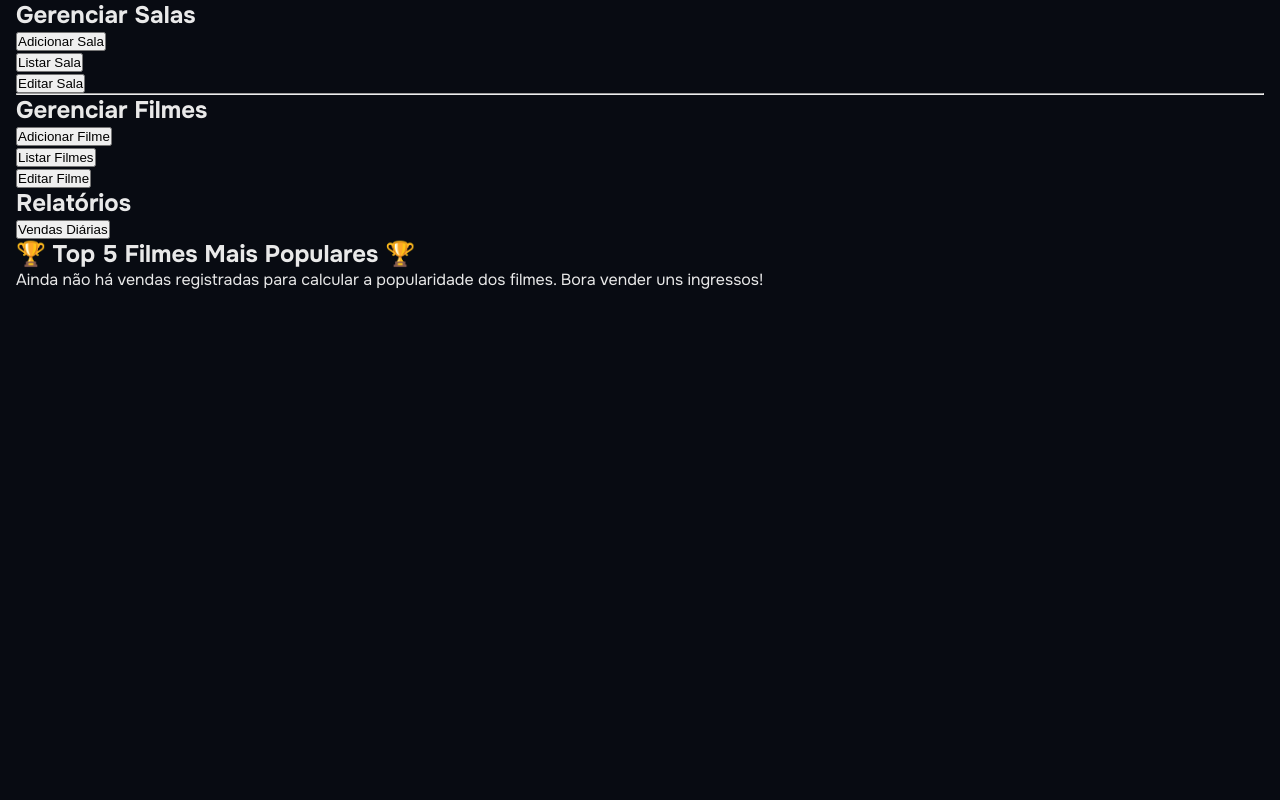
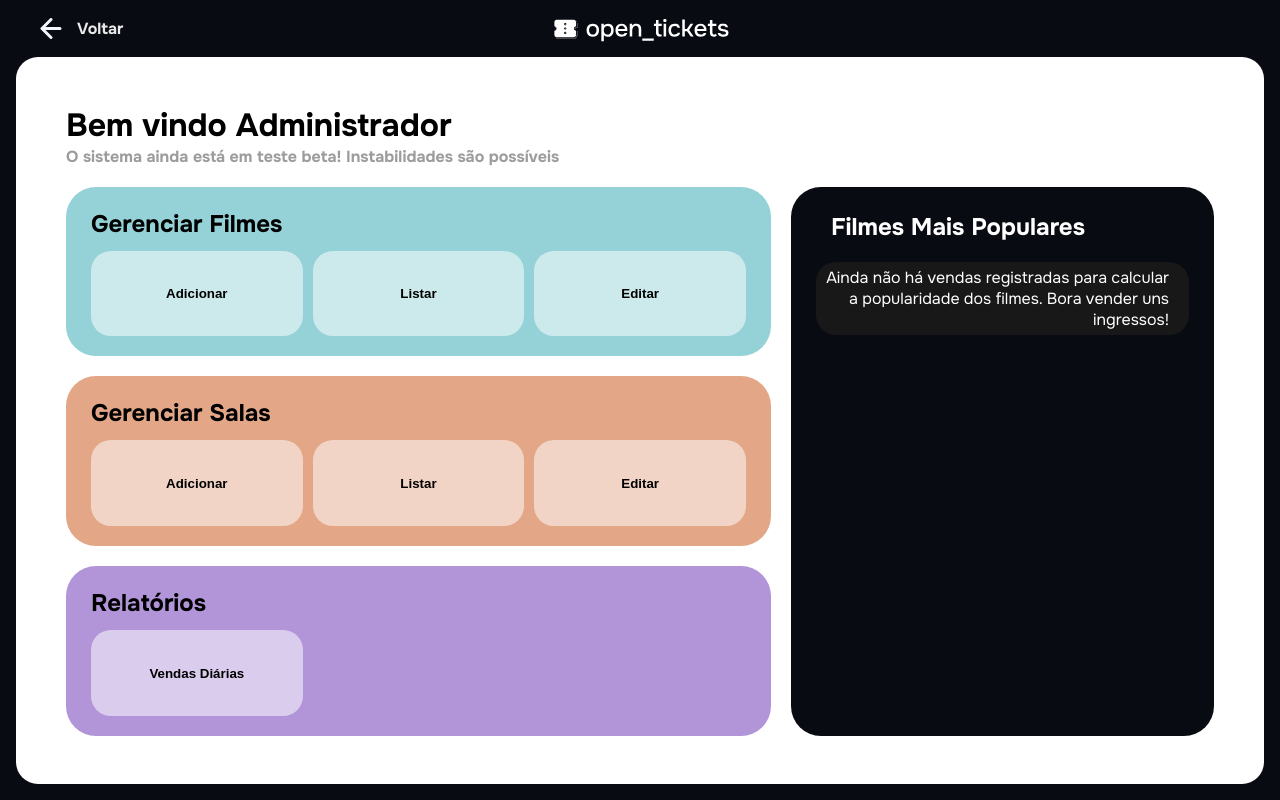
Before and after one commit to TonyRodIv/OpenTickets, a Flask app: page /adm/home in a window 1280 px wide. Run offline with Flask 3, Linux system fonts and the light colour scheme.

Commit message:
feat: Update ticket sales data and enhance admin dashboard
- Modified ticket sales data in vendas.json to reflect new seating and timings for "Taylor Swift: Já Eras Tuor" and "Lilo&Stitch".
- Added new entries for "Turma da Mônica: Uma Aventura no Tempo" in vendas.json.
- Updated adm.py to include popular films in the admin dashboard.
- Created a new CSS file (admINIT.css) for styling the admin dashboard.
- Updated main_totem.css with additional styles.
- Removed deprecated style.css.
- Enhanced admHome.html to display popular films and improved layout.
- Changed link in confirmar_venda.html to redirect to escolher_filme instead of vendInit.

```diff
--- a/routes/adm.py
+++ b/routes/adm.py
@@ -29,19 +29,26 @@ def login(): # Função de login do ADM, está em /adm/
 
 @adm_route.route('/home')
 def admInit():
-    # Salas - adm
     listarSala = url_for('adm.listar_salas_view')
     adicionarSala = url_for('adm.adicionar_sala_view')
     editarSala = url_for('adm.editar_sala_view')
 
-    # Filmes - Adm
     adicionarFilme = url_for('adm.adicionar_filme_view')
     listarFilmes = url_for('adm.listar_filmes_view')
     editarFilme = url_for('adm.editar_filme_view')
     relatorioVendas = url_for('adm.relatorio_vendas_view')
-    return render_template('admHome.html', listarSala=listarSala, adicionarSala=adicionarSala,
-                           editarSala=editarSala, adicionarFilme=adicionarFilme, listarFilmes=listarFilmes,
-                           editarFilme=editarFilme, relatorioVendas=relatorioVendas)
+
+    top_filmes = filmes_populares(top_n=5)
+
+    return render_template('admHome.html',
+                           listarSala=listarSala,
+                           adicionarSala=adicionarSala,
+                           editarSala=editarSala,
+                           adicionarFilme=adicionarFilme,
+                           listarFilmes=listarFilmes,
+                           editarFilme=editarFilme,
+                           relatorioVendas=relatorioVendas,
+                           filmes_populares=top_filmes)
 
 
 @adm_route.route('/api/dados', methods=['GET'])
--- /dev/null
+++ b/static/css/admINIT.css
@@ -0,0 +1,85 @@
+
+.mainContainer {
+    background-color: #fff;
+    padding: 6vh 50px;
+    color: black;
+}
+
+.cardPopular {
+    background-color: var(--bg-deep-blue);
+    padding: 20px 25px;
+    border-radius: 30px;
+    color: rgb(255, 255, 255);
+    display: flex;
+    flex-direction: column;
+    gap: 5px;
+}
+
+.cardPopular p{
+    width: 100%;
+    padding: 5px 20px 5px 5px;
+    border-radius: 20px;
+    background-color: #181818;
+    display: flex;
+    align-items: center;
+    justify-content: space-between;
+    gap: 10px;
+    text-align: end;
+}
+.cardPopular p span{
+    background-color: #2c2c2c;
+    padding: 10px 20px 10px 20px;
+    border-radius: 16px;
+    width: fit-content;
+    height: 100%;
+    min-height: 60px;
+    text-align: left;
+    font-weight: bold;
+    display: flex;
+    align-items: center;
+}
+
+.buttonsContainerADM {
+    display: grid;
+    grid-template-rows: 1fr 1fr 1fr;
+    gap: 20px;
+}
+
+.mainCardsDiv{
+    display: grid;
+    grid-template-columns: 2fr 1.2fr;
+    gap: 20px;
+    margin-top: 20px;
+    flex-grow: 1;
+}
+
+.gerenciarC {
+    padding: 20px 25px;
+    border-radius: 30px;
+    background-color: #B195D8;
+    display: flex;
+    flex-direction: column;
+    gap: 10px;
+    flex-grow: 1;
+}
+.gerenciarC h2 {
+   margin: 2px 15px 2px 0;
+}
+
+.buttonsContainerADM figure .buttonsC {
+    display: grid;
+    width: 100%;
+    grid-template-columns: 1fr 1fr 1fr;
+    gap: 10px;
+    flex-grow: 1;
+}
+
+.buttonsContainerADM figure .buttonsC a button{
+    width: 100%;
+    height: 100%;
+    padding: 20px 0;
+    border-radius: 20px;
+    background-color: #ffffff85;
+    color: black;
+    flex-grow: 2;
+}
--- a/static/css/main_totem.css
+++ b/static/css/main_totem.css
@@ -117,6 +117,10 @@ button:hover {
   background-color: var(--btn-low-blue-hover);
 }
 
+.text-secondary {
+  color: var(--text-secondary-color);
+}
+
 
 @keyframes fadeInTitulo {
     from {
--- a/static/css/style.css
+++ /dev/null
@@ -1,33 +0,0 @@
-@import url('https://fonts.googleapis.com/css2?family=Onest:wght@100..900&display=swap');
-
-* {
-  box-sizing: border-box;
-  padding: 0;
-  margin: 0;
-}
-
-:root {
-  --bg-deep-blue: #080B12;
-  --bg-mid-blue: #111827;
-
-  --btn-high-blue: #4672b1;
-  --btn-high-blue-hover: rgb(34, 76, 148);
-  --btn-low-blue: #172135;
-  --btn-low-blue-hover: rgb(31, 44, 73);
-
-
-  --text-primary-color: #E9E9E9;
-  --text-secondary-color: #9C9C9C;
-}
-
-body {
-  color: var(--text-primary-color);
-  background-color: var(--bg-deep-blue);
-  font-family: Onest;
-  display: flex;
-  flex-direction: column;
-  min-height: 100vh;
-  margin: 0;
-  padding: 0;
-  padding: 0 16px 16px 16px;
-}
--- a/templates/adm/admHome.html
+++ b/templates/adm/admHome.html
@@ -4,35 +4,63 @@
 <head>
     <meta charset="UTF-8">
     <title>Adm Dashboard</title>
-    <link rel="stylesheet" href="{{ url_for('static', filename='css/style.css') }}">
+    <link rel="stylesheet" href="{{ url_for('static', filename='css/main_totem.css') }}">
+    <link rel="stylesheet" href="{{ url_for('static', filename='css/admINIT.css') }}">
+
 </head>
 
 <body>
-    <main>
-        <!-- futuramente o código virá para cá em todfos os arquivos -->
+    <nav class="navTotem">
+        <a href="{{ url_for('adm.login') }}" class="botao_voltar">
+            <img src="../../static/img/arrow.svg" alt="" srcset="">
+            Voltar
+        </a>
+        <img src="../static/img/LogoOpenTickets.svg" alt="Open Tickets logo" class="logoNav">
+    </nav>
+    <main class="mainContainer">
+        <h1>Bem vindo Administrador</h1>
+        <p class="text-secondary" style="font-weight: bold;">O sistema ainda está em teste beta! Instabilidades são
+            possíveis</p>
+        <section class="mainCardsDiv">
+
+            <section class="buttonsContainerADM">
+                <figure class="gerenciarC" style="background-color: #95D2D8;">
+                    <h2>Gerenciar Filmes</h2>
+                    <div class="buttonsC">
+                        <a href={{adicionarFilme}}><button>Adicionar</button></a>
+                        <a href={{listarFilmes}}><button>Listar</button></a>
+                        <a href={{editarFilme}}><button>Editar</button></a>
+                    </div>
+                </figure>
+                <figure class="gerenciarC" style="background-color: #E3A686;">
+                    <h2>Gerenciar Salas</h2>
+                    <div class="buttonsC">
+                        <a href={{adicionarSala}}><button>Adicionar</button></a>
+                        <a href={{listarSala}}><button>Listar</button></a>
+                        <a href={{editarSala}}><button>Editar</button></a>
+                    </div>
+                </figure>
+                <figure class="gerenciarC">
+                    <h2>Relatórios</h2>
+                    <div class="buttonsC">
+                        <a href={{relatorioVendas}}><button>Vendas Diárias</button></a>
+                    </div>
+                </figure>
+            </section>
+            <figure class="cardPopular">
+                <h2 style="margin: 5px 15px 15px 15px;">Filmes Mais Populares</h2>
+                {% if filmes_populares %}
+                    {% for filme, vendas in filmes_populares %}
+                    <p><span>{{ filme }} </span> {{ vendas }} vendas</p>
+                    {% endfor %}
+                {% else %}
+                <p>Ainda não há vendas registradas para calcular a popularidade dos filmes. Bora vender uns ingressos!
+                </p>
+                {% endif %}
+            </figure>
+        </section>
+
     </main>
-    <h2>Gerenciar Salas</h2>
-    <a href={{adicionarSala}}><button>Adicionar Sala</button></a>
-    <a href={{listarSala}}><button>Listar Sala</button></a>
-    <a href={{editarSala}}><button>Editar Sala</button></a>
-    <hr>
-    <h2>Gerenciar Filmes</h2>
-    <a href={{adicionarFilme}}><button>Adicionar Filme</button></a>
-    <a href={{listarFilmes}}><button>Listar Filmes</button></a>
-    <a href={{editarFilme}}><button>Editar Filme</button></a>
-    <h2>Relatórios</h2>
-    <a href={{relatorioVendas}}><button>Vendas Diárias</button></a>
-
-    <h2>🏆 Top 5 Filmes Mais Populares 🏆</h2>
-    {% if filmes_populares %}
-        <ol>
-            {% for filme, vendas in filmes_populares %}
-                <li>{{ filme }} ({{ vendas }} vendas)</li>
-            {% endfor %}
-        </ol>
-    {% else %}
-        <p>Ainda não há vendas registradas para calcular a popularidade dos filmes. Bora vender uns ingressos!</p>
-    {% endif %}
 </body>
 
 </html>
--- a/templates/vend/confirmar_venda.html
+++ b/templates/vend/confirmar_venda.html
@@ -23,7 +23,7 @@
 
         <h3>Total da Compra: <span style="color: #0056b3;">R$ {{ "%.2f"|format(total_compra)|replace('.', ',') }}</span></h3>
 
-        <a href="{{ url_for('vend.vendInit') }}">Nova Venda</a>
+        <a href="{{ url_for('vend.escolher_filme') }}">Nova Venda</a>
     </div>
 </body>
 
```
Also changed, not shown: 2 other files.
